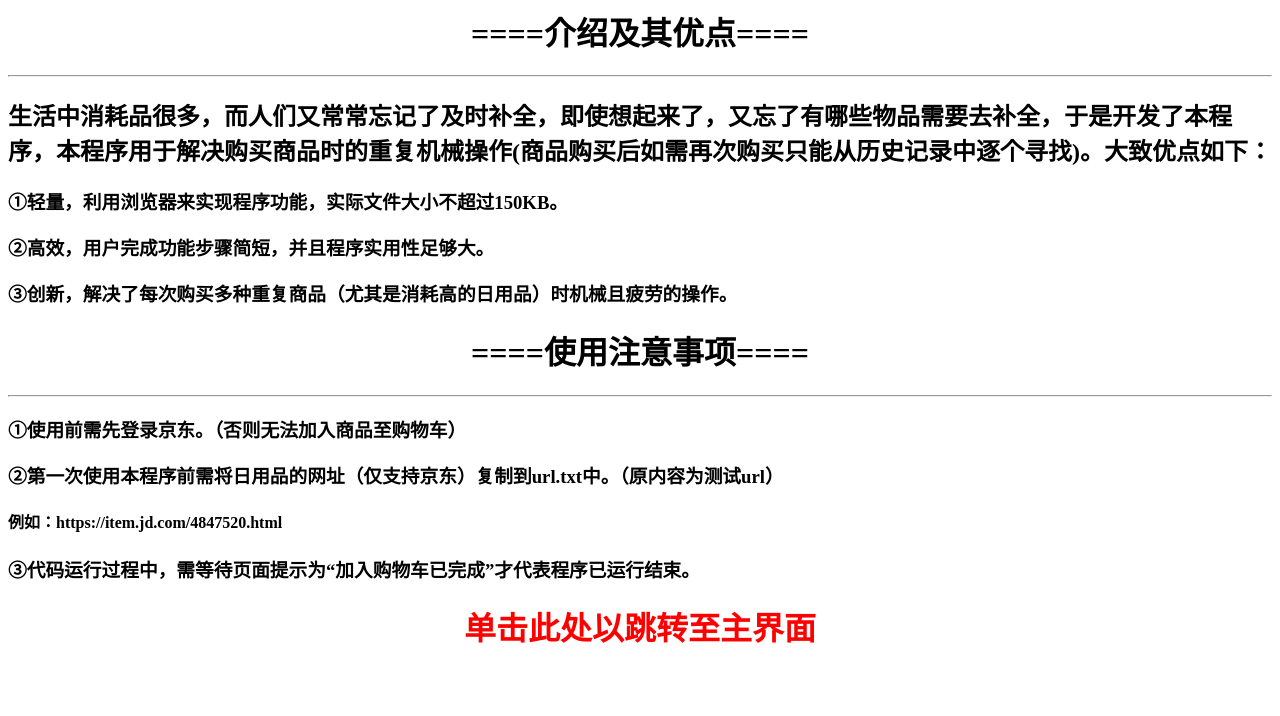
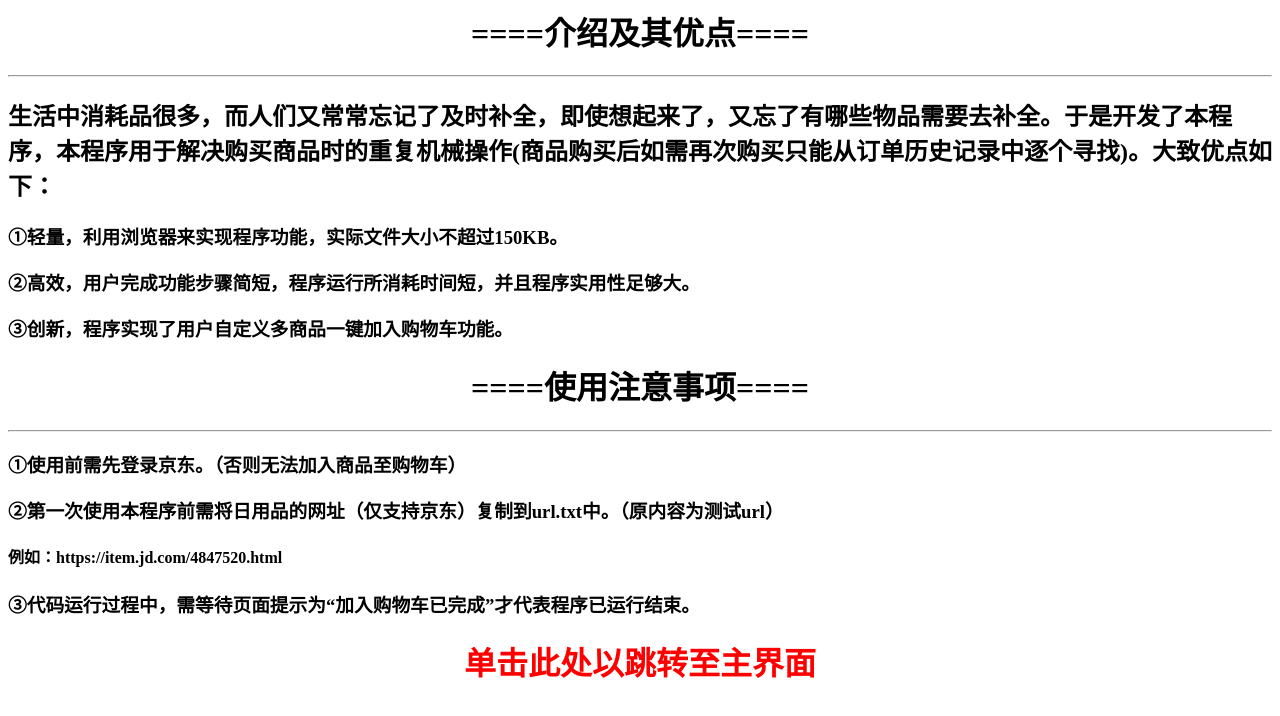
Before and after one commit to lvyitian/20221009, a plain HTML site: page index.html in a window 1280 px wide. Drawn offline with Linux system fonts and the light colour scheme.

Commit message:
Update index.html

```diff
--- a/index.html
+++ b/index.html
@@ -11,10 +11,10 @@
 </head>
 <body link="red" alink="red" vlink="red">
     <center><h1>====介绍及其优点====</h1></center><hr>
-	<h2>生活中消耗品很多，而人们又常常忘记了及时补全，即使想起来了，又忘了有哪些物品需要去补全，于是开发了本程序，本程序用于解决购买商品时的重复机械操作(商品购买后如需再次购买只能从历史记录中逐个寻找)。大致优点如下：</h2>
+	<h2>生活中消耗品很多，而人们又常常忘记了及时补全，即使想起来了，又忘了有哪些物品需要去补全。于是开发了本程序，本程序用于解决购买商品时的重复机械操作(商品购买后如需再次购买只能从订单历史记录中逐个寻找)。大致优点如下：</h2>
 	<h3>①轻量，利用浏览器来实现程序功能，实际文件大小不超过150KB。</h3>
-	<h3>②高效，用户完成功能步骤简短，并且程序实用性足够大。</h3>
-	<h3>③创新，解决了每次购买多种重复商品（尤其是消耗高的日用品）时机械且疲劳的操作。</h3>
+	<h3>②高效，用户完成功能步骤简短，程序运行所消耗时间短，并且程序实用性足够大。</h3>
+	<h3>③创新，程序实现了用户自定义多商品一键加入购物车功能。</h3>
 	<center><h1>====使用注意事项====</h1></center><hr>
 	<h3>①使用前需先登录京东。（否则无法加入商品至购物车）</h3>
 	<h3>②第一次使用本程序前需将日用品的网址（仅支持京东）复制到url.txt中。（原内容为测试url）</h3>
```
